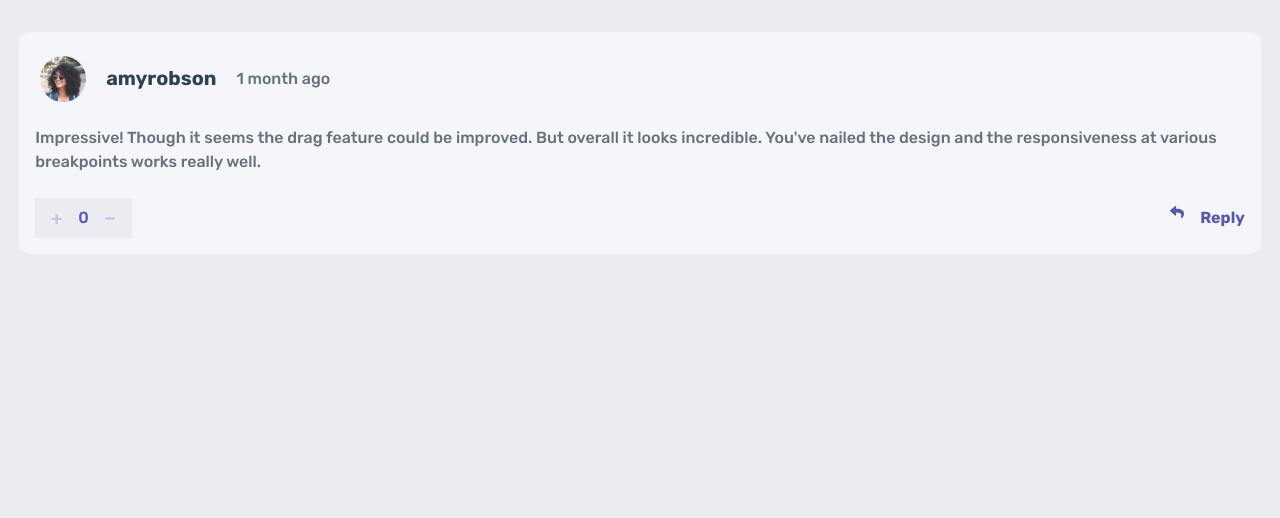
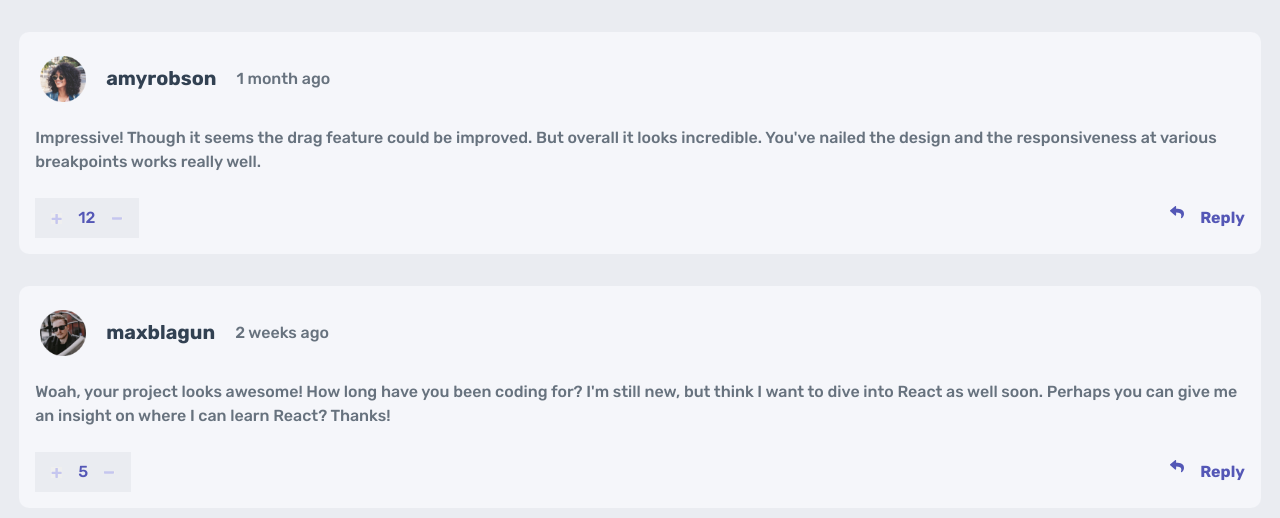
Before and after one commit to cyrilmuchemi/interactive-comments-section, a plain HTML site: page index.html in a window 1280 px wide. Drawn offline with Linux system fonts and the light colour scheme.

Commit message:
Render comments dynamically from JSON

```diff
--- a/data.json
+++ b/data.json
@@ -1,8 +1,8 @@
 {
   "currentUser": {
     "image": {
-      "png": "./images/avatars/image-juliusomo.png",
-      "webp": "./images/avatars/image-juliusomo.webp"
+      "png": "./assets/images/avatars/image-juliusomo.png",
+      "webp": "./assets/images/avatars/image-juliusomo.webp"
     },
     "username": "juliusomo"
   },
@@ -14,8 +14,8 @@
       "score": 12,
       "user": {
         "image": {
-          "png": "./images/avatars/image-amyrobson.png",
-          "webp": "./images/avatars/image-amyrobson.webp"
+          "png": "./assets/images/avatars/image-amyrobson.png",
+          "webp": "./assets/images/avatars/image-amyrobson.webp"
         },
         "username": "amyrobson"
       },
@@ -28,8 +28,8 @@
       "score": 5,
       "user": {
         "image": {
-          "png": "./images/avatars/image-maxblagun.png",
-          "webp": "./images/avatars/image-maxblagun.webp"
+          "png": "./assets/images/avatars/image-maxblagun.png",
+          "webp": "./assets/images/avatars/image-maxblagun.webp"
         },
         "username": "maxblagun"
       },
@@ -42,8 +42,8 @@
           "replyingTo": "maxblagun",
           "user": {
             "image": {
-              "png": "./images/avatars/image-ramsesmiron.png",
-              "webp": "./images/avatars/image-ramsesmiron.webp"
+              "png": "./assets/images/avatars/image-ramsesmiron.png",
+              "webp": "./assets/images/avatars/image-ramsesmiron.webp"
             },
             "username": "ramsesmiron"
           }
@@ -56,8 +56,8 @@
           "replyingTo": "ramsesmiron",
           "user": {
             "image": {
-              "png": "./images/avatars/image-juliusomo.png",
-              "webp": "./images/avatars/image-juliusomo.webp"
+              "png": "./assets/images/avatars/image-juliusomo.png",
+              "webp": "./assets/images/avatars/image-juliusomo.webp"
             },
             "username": "juliusomo"
           }
--- a/index.html
+++ b/index.html
@@ -11,28 +11,6 @@
 </head>
 <body>
   <div class="wrapper">
-    <div class="comment">
-      <div class="comment-top pt-2">
-        <img class="avatar" src="./assets/images/avatars/image-amyrobson.webp" alt="avatar">
-        <p class="font-bolder text-name fs-2">amyrobson</p>
-        <p class="font-bold">1 month ago</p>
-      </div>
-      <p class="font-bold pt-2">
-        Impressive! Though it seems the drag feature could be improved. But overall it looks incredible.
-        You've nailed the design and the responsiveness at various breakpoints works really well.
-      </p>
-      <div class="comment-bottom pt-2">
-        <div class="vote">
-          <button class="add"><img src="./assets/images/icon-plus.svg" alt="icon plus"></button>
-          <span class="score font-bold text-blue">0</span>
-          <button class="subtract"><img src="./assets/images/icon-minus.svg" alt="icon minus"></button>
-        </div>
-        <button class="reply text-blue font-bolder">
-          <img src="./assets/images/icon-reply.svg" alt="reply icon">
-          <p>Reply</p>
-        </button>
-      </div>
-    </div>
   </div>
   <script src="./src/index.js"></script>
 </body>
--- a/src/index.js
+++ b/src/index.js
@@ -0,0 +1,39 @@
+const comments_box = document.querySelector('.wrapper');
+let all_comments = [];
+
+fetch('./data.json')
+    .then(response => response.json())
+    .then(data => {
+        all_comments = data.comments;
+        display_comments(all_comments);
+    })
+    .catch(error => console.log("Error loading JSON:", error));
+
+
+const display_comments = (displayed_comments) => {
+    let comments_HTML = '';
+    displayed_comments.forEach(comment => {
+        comments_HTML += `
+        <div class="comment">
+            <div class="comment-top pt-2">
+                <img class="avatar" src=${comment.user.image.webp} alt="avatar">
+                <p class="font-bolder text-name fs-2">${comment.user.username}</p>
+                <p class="font-bold">${comment.createdAt}</p>
+            </div>
+            <p class="font-bold pt-2">${comment.content}</p>
+            <div class="comment-bottom pt-2">
+                <div class="vote">
+                <button class="add"><img src="./assets/images/icon-plus.svg" alt="icon plus"></button>
+                <span class="score font-bold text-blue">${comment.score}</span>
+                <button class="subtract"><img src="./assets/images/icon-minus.svg" alt="icon minus"></button>
+                </div>
+                <button class="reply text-blue font-bolder">
+                <img src="./assets/images/icon-reply.svg" alt="reply icon">
+                <p>Reply</p>
+                </button>
+            </div>
+        </div>
+        `
+    });
+    comments_box.innerHTML = comments_HTML;
+}
```
